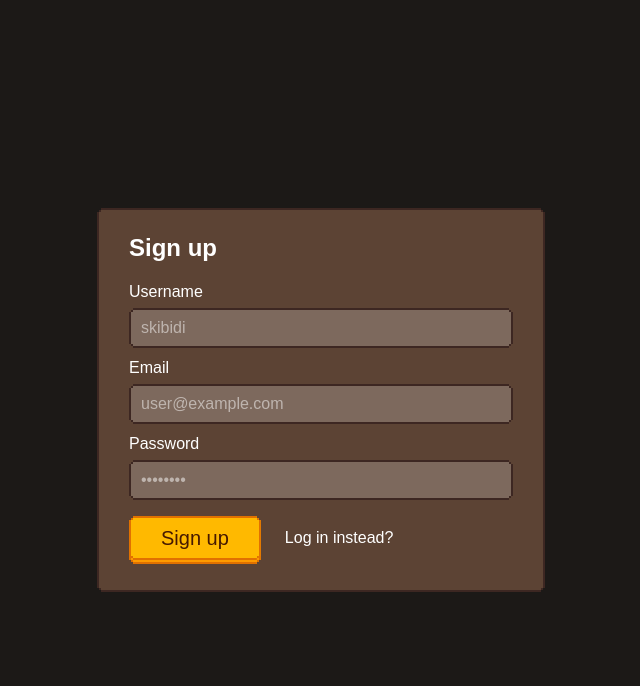
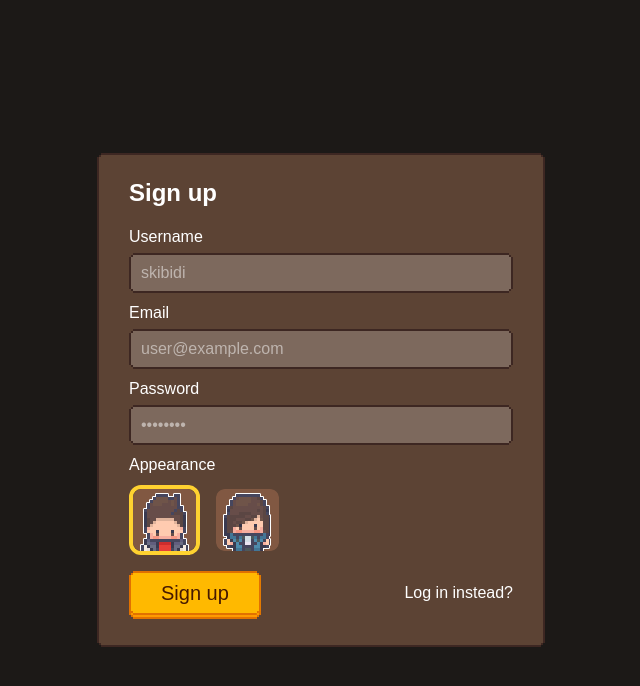
Before and after one commit to idealsh/intania-hack, a SvelteKit app: page /login in a window 1280 px wide. Shown: the top 686 px of the page, without its empty margins (319-959 px from the left). Built offline with nearby package versions, Linux system fonts and the light colour scheme; a web font is replaced by a local one.

Commit message:
feat(signup): added gender selector and fixed bug in actions

```diff
--- a/src/routes/login/+page.server.ts
+++ b/src/routes/login/+page.server.ts
@@ -14,7 +14,7 @@ interface LoginSuccess {
 }
 
 export const actions = {
-  default: async ({ request, fetch }) => {
+  default: async ({ request, fetch, cookies }) => {
     const data = await request.formData();
     const action = getOr400(data, "action");
     const username = getOr400(data, "username");
@@ -32,9 +32,10 @@ export const actions = {
       const data = await res.json();
 
       if (res.ok) {
-        return data as LoginSuccess;
+        cookies.set("token", data.token, { path: "/" });
+        return { success: true };
       } else {
-        return fail(res.status, data.error ?? "Cannot login");
+        return fail(res.status, { error: data.error ?? "Cannot login" });
       }
     };
 
@@ -50,10 +51,10 @@ export const actions = {
       });
 
       if (res.ok) {
-        return login();
+        return await login();
       }
     } else if (action === "login") {
-      return login();
+      return await login();
     }
   },
 } satisfies Actions;
--- a/src/routes/login/+page.svelte
+++ b/src/routes/login/+page.svelte
@@ -1,15 +1,34 @@
-<script>
+<script lang="ts">
+  import { goto } from "$app/navigation";
   import Button from "$lib/components/Button.svelte";
+  import { twMerge } from "tailwind-merge";
+  import type { ActionData } from "./$types";
+  import { enhance } from "$app/forms";
 
-  let { form } = $props();
+  interface Props {
+    form: ActionData;
+  }
+
+  let { form }: Props = $props();
 
   let isLogin = $state(false);
+  let isMale: boolean = $state(true);
 
   let action = $derived(isLogin ? "Log in" : "Sign up");
+
+  $effect(() => {
+    if (form?.success === true) {
+      goto("/room");
+    }
+  });
 </script>
 
 <div class="font-pixel flex min-h-screen w-full items-center justify-center bg-stone-900">
-  <form class="bg-wood border-pixel-wood clip-pixel mx-4 w-md px-8 py-6 text-white" method="POST">
+  <form
+    class="bg-wood border-pixel-wood clip-pixel mx-4 w-md px-8 py-6 text-white"
+    method="POST"
+    use:enhance
+  >
     <h1 class="mb-4 text-2xl font-bold">{action}</h1>
     <input type="hidden" name="action" value={isLogin ? "login" : "signup"} />
     <div class="space-y-2">
@@ -42,11 +61,37 @@
           placeholder="••••••••"
         />
       </label>
+      {#if !isLogin}
+        <p>Appearance</p>
+        <input type="hidden" name="gender" value={isMale ? "male" : "female"} />
+        <div class="flex gap-x-3">
+          <button type="button" onclick={() => (isMale = true)}>
+            <img
+              src="/pfpboy.png"
+              alt=""
+              class={twMerge(
+                "rounded-xl border-4 border-transparent",
+                isMale === true && "border-amber-300",
+              )}
+            />
+          </button>
+          <button type="button" onclick={() => (isMale = false)}>
+            <img
+              src="/pfpgirl.png"
+              alt=""
+              class={twMerge(
+                "rounded-xl border-4 border-transparent",
+                isMale === false && "border-amber-300",
+              )}
+            />
+          </button>
+        </div>
+      {/if}
     </div>
 
     <p class="my-4 text-red-400">{form?.error}</p>
 
-    <div class="my-2 flex gap-6">
+    <div class="my-2 flex justify-between">
       <Button>{action}</Button>
       <button
         type="button"
--- a/src/routes/room/+page.svelte
+++ b/src/routes/room/+page.svelte
@@ -10,7 +10,7 @@
   const oneIslandFinished = true;
   const allIslandsFinished = false;
 
-  const streak = 100;
+  const streak = 99;
   const level = 4;
   const currentXP = 42;
 
@@ -43,10 +43,10 @@
     class="font-pixel flex min-h-screen flex-col items-center justify-center bg-stone-900 to-30% px-6 py-8 text-white"
   >
     <div
-      class="relative flex w-full flex-grow flex-col justify-start gap-y-6 sm:flex-row sm:justify-between sm:gap-y-12"
+      class="relative flex w-full flex-grow flex-col justify-start gap-x-4 gap-y-6 sm:flex-row sm:justify-between sm:gap-y-12"
     >
       <div class="h-full sm:w-1/2">
-        <div class="w-80">
+        <div class="w-full sm:w-80">
           <div class="space-y-4">
             <Dialog.Trigger
               class="group bg-wood border-pixel-wood clip-pixel flex w-full cursor-pointer items-center justify-between px-6 py-3 text-left transition-all hover:scale-105"
@@ -62,8 +62,8 @@
           </div>
         </div>
       </div>
-      <div class="">
-        <p class="mb-2 text-xl">Daily tasks:</p>
+      <div class="px-4">
+        <p class="mb-2 text-lg sm:text-xl">Daily tasks:</p>
         <ul>
           <li class="flex justify-between gap-x-6">
             <div>
```
